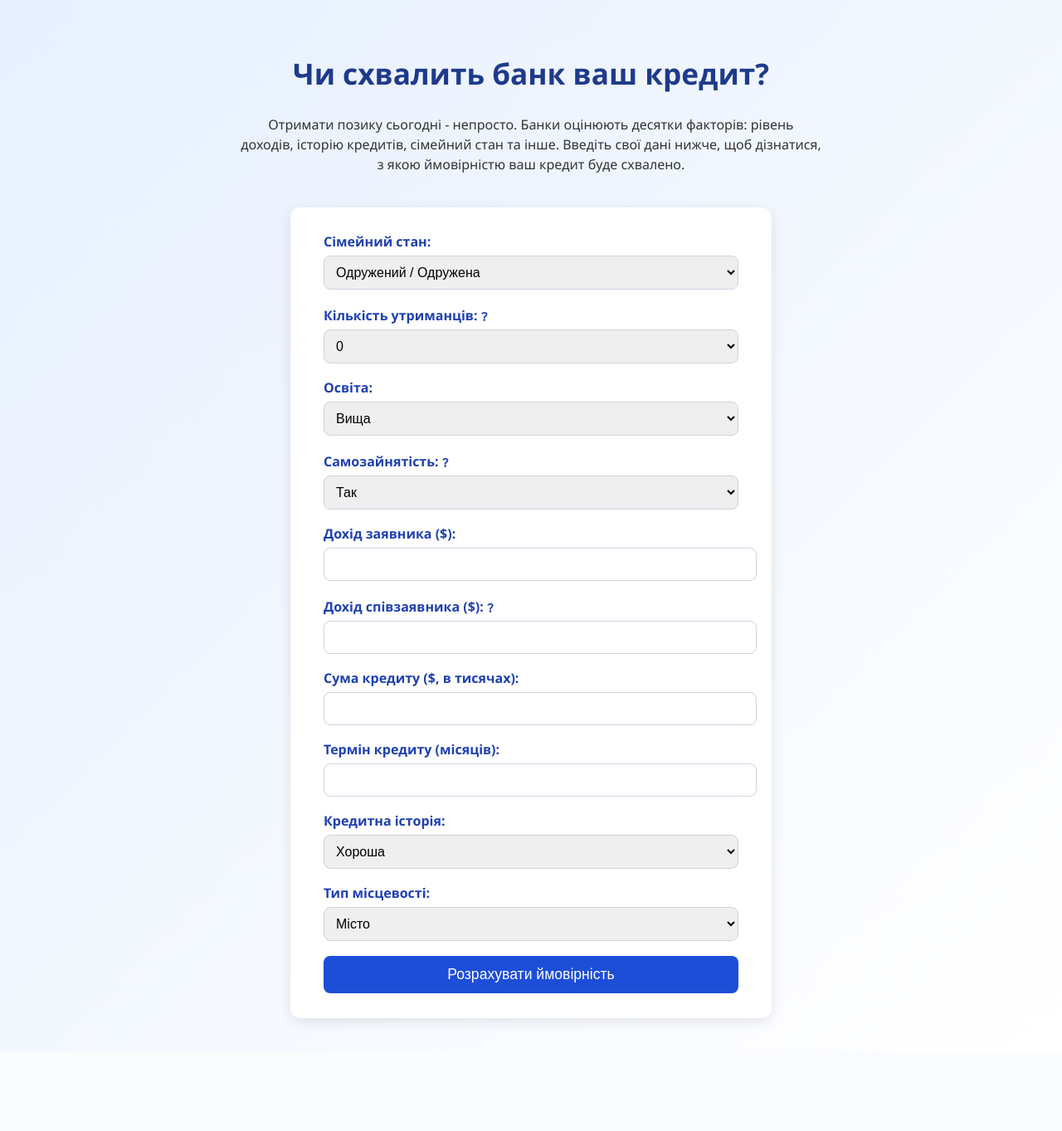
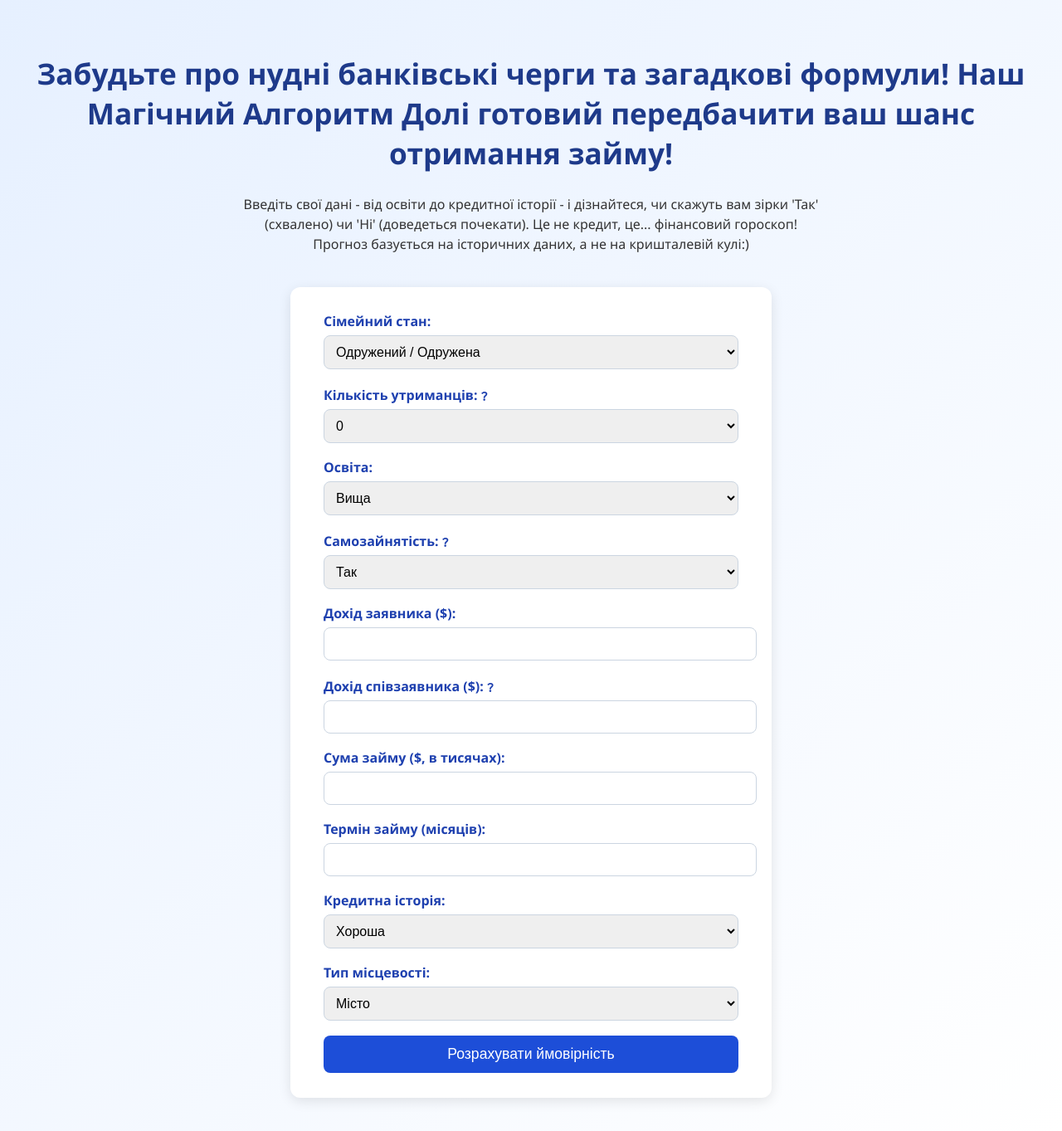
Before and after one commit to Denff7/Project_loan_approving, a Django app: page / in a window 1280 px wide. Shown: the whole page at 83% size. Before the commit the page ends 1235 px from the top, so only its background shows below. Run offline with Django 5.2, Linux system fonts and the light colour scheme.

Commit message:
Brief description of the changes made

```diff
--- a/loan_approved/loan_approving/templates/loan_approving/index.html
+++ b/loan_approved/loan_approving/templates/loan_approving/index.html
@@ -3,7 +3,7 @@
 <head>
     <meta charset="UTF-8">
     <meta name="viewport" content="width=device-width, initial-scale=1.0">
-    <title>Перевір свій шанс отримати кредит</title>
+    <title>Перевір свій шанс отримати займ</title>
     <style>
         body {
             font-family: "Segoe UI", sans-serif;
@@ -83,10 +83,10 @@
     </style>
 </head>
 <body>
-    <h1>Чи схвалить банк ваш кредит?</h1>
+    <h1>Забудьте про нудні банківські черги та загадкові формули! Наш Магічний Алгоритм Долі готовий передбачити ваш шанс отримання займу!</h1>
     <p>
-        Отримати позику сьогодні - непросто. Банки оцінюють десятки факторів: рівень доходів, історію кредитів, сімейний стан та інше.
-        Введіть свої дані нижче, щоб дізнатися, з якою ймовірністю ваш кредит буде схвалено.
+        Введіть свої дані - від освіти до кредитної історії - і дізнайтеся, чи скажуть вам зірки 'Так' (схвалено) чи 'Ні' (доведеться почекати).
+        Це не кредит, це... фінансовий гороскоп! Прогноз базується на історичних даних, а не на кришталевій кулі:)
     </p>
 
     <form method="post" action="{% url 'loan_predict' %}">
@@ -145,10 +145,10 @@
         });
         </script>
 
-        <label for="LoanAmount">Сума кредиту ($, в тисячах):</label>
+        <label for="LoanAmount">Сума займу ($, в тисячах):</label>
         <input type="number" name="LoanAmount" id="LoanAmount" required>
 
-        <label for="Loan_Amount_Term">Термін кредиту (місяців):</label>
+        <label for="Loan_Amount_Term">Термін займу (місяців):</label>
         <input type="number" name="Loan_Amount_Term" id="Loan_Amount_Term" required>
 
         <label for="Credit_History">Кредитна історія:</label>
@@ -168,7 +168,7 @@
 
         {% if probability %}
         <div class="result">
-            Ймовірність схвалення кредиту: <span style="color:#1d4ed8">{{ probability }}%</span>
+            Ймовірність схвалення займу: <span style="color:#1d4ed8">{{ probability }}%</span>
         </div>
         {% endif %}
     </form>
```
